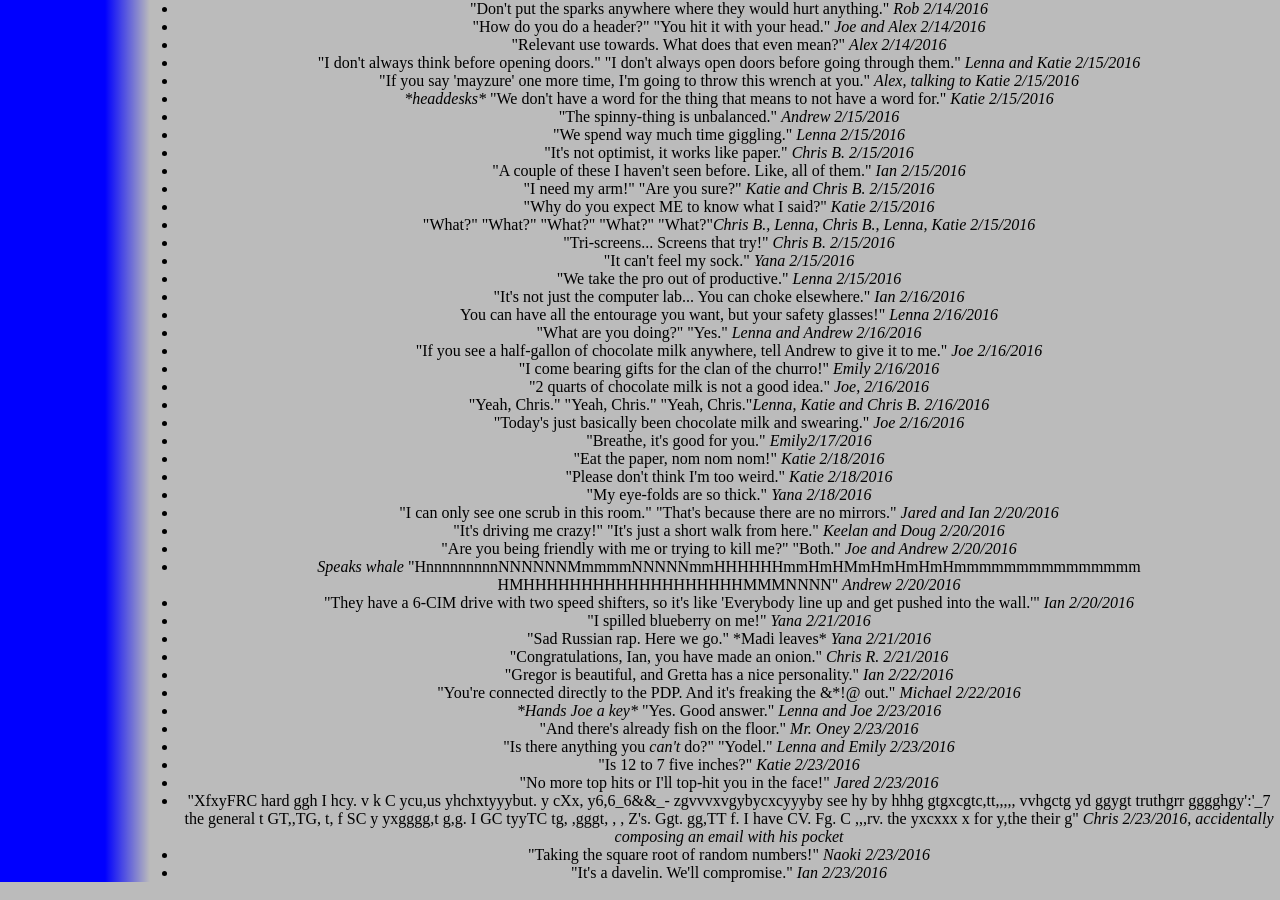
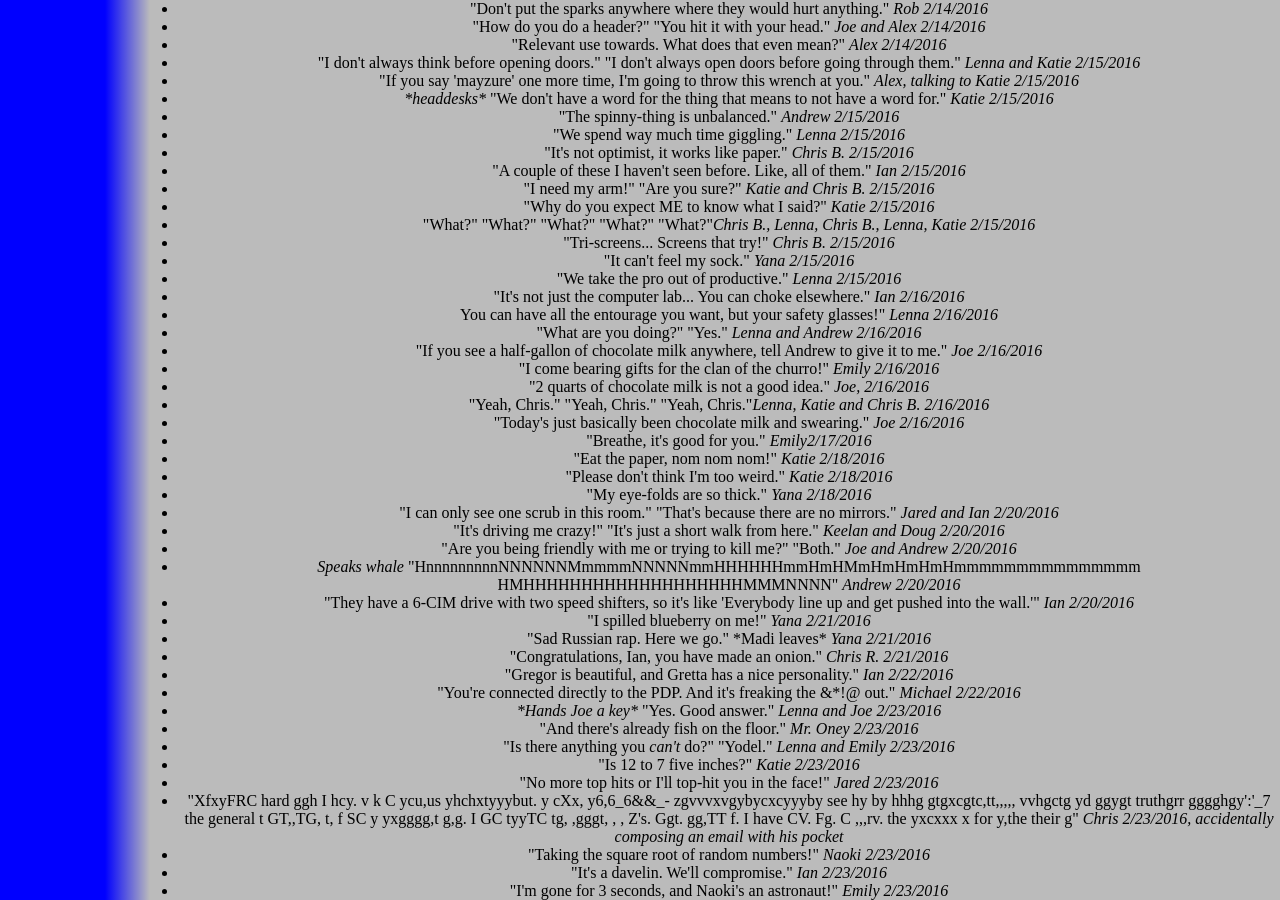
Before and after one commit to katiebugmoon/FRC4131.github.io, a Jekyll site: the page built from media/2016/quotes.html, in a window 1280 px wide and 900 px high, scrolled down 826 px. Built offline with Jekyll 4.4.1, drawn with Linux system fonts in a browser that asks for light colours; nearby versions of some CDN libraries.

Commit message:
Update quotes.html

```diff
--- a/media/2016/quotes.html
+++ b/media/2016/quotes.html
@@ -90,4 +90,5 @@ title: Build Season 2016 Quotes
 	<li>"XfxyFRC hard ggh I hcy. v k C ycu,us yhchxtyyybut.   y cXx, y6,6_6&&_- zgvvvxvgybycxcyyyby see hy by hhhg gtgxcgtc,tt,,,,, vvhgctg yd ggygt truthgrr gggghgy':'_7 the general t GT,,TG, t,  f SC y  yxgggg,t g,g. I GC tyyTC tg, ,gggt, ,  , Z's. Ggt. gg,TT f. I have CV.  Fg.    C  ,,,rv.   the yxcxxx x for y,the their g" <i>Chris 2/23/2016, accidentally composing an email with his pocket</i></li>
 	<li>"Taking the square root of random numbers!" <i>Naoki 2/23/2016</i></li>
 	<li>"It's a davelin. We'll compromise." <i>Ian 2/23/2016</i></li>
+	<li>"I'm gone for 3 seconds, and Naoki's an astronaut!" <i>Emily 2/23/2016</i></li>
 </ul><center>
```
